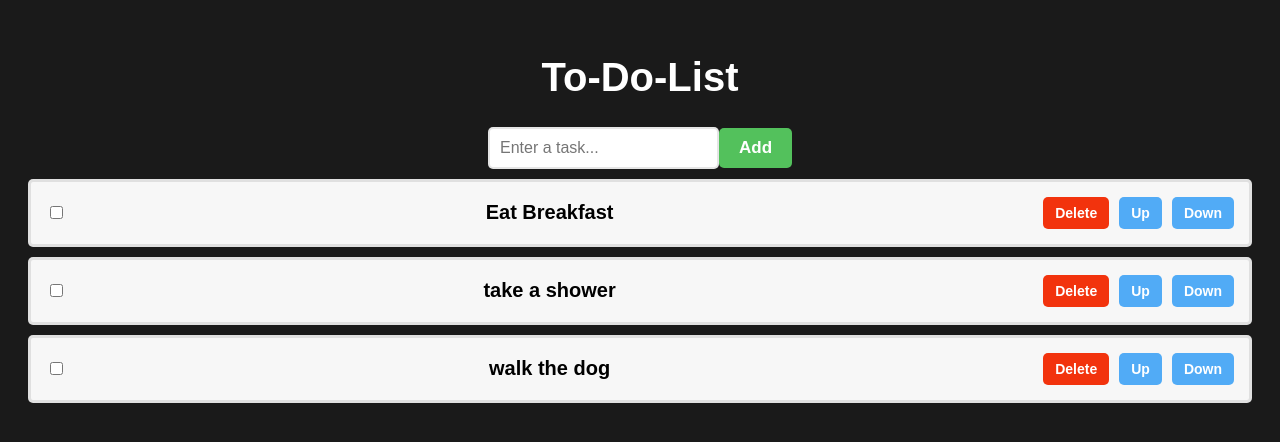
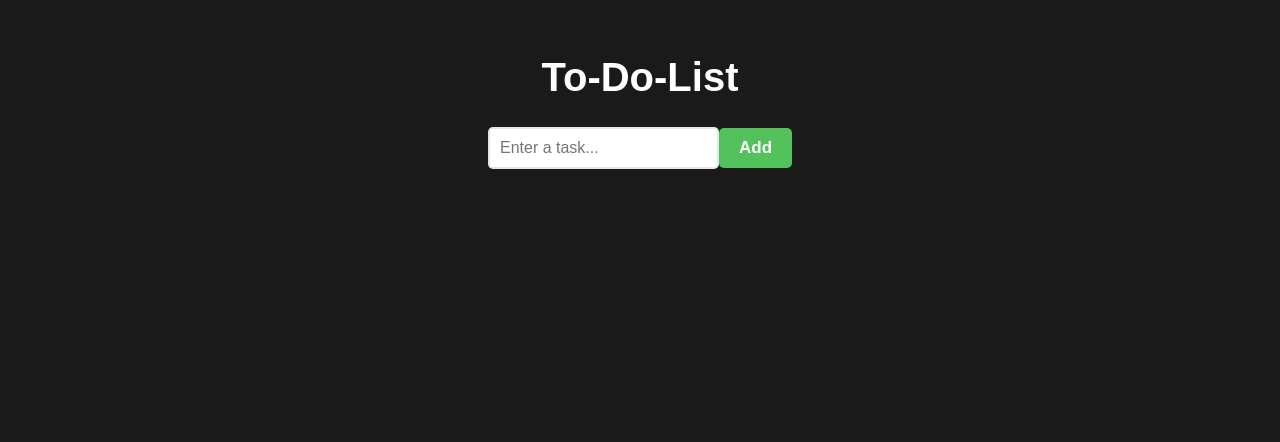
Before and after one commit to Dilwar96/To-Do-List, a React (Vite) app: page / in a window 1280 px wide. Shown: the top 442 px of the page. Built offline with nearby package versions, Linux system fonts and the light colour scheme.

Commit message:
Refactor:Strat without any Tasks

```diff
--- a/src/components/ToDo.tsx
+++ b/src/components/ToDo.tsx
@@ -1,11 +1,7 @@
 import { useState } from "react";
 
 const ToDo = () => {
-  const [tasks, setTasks] = useState([
-    "Eat Breakfast",
-    "take a shower",
-    "walk the dog",
-  ]);
+  const [tasks, setTasks] = useState<string[]>([]);
   const [newTask, setNewTask] = useState("");
 
   const addTask = () => {
```
